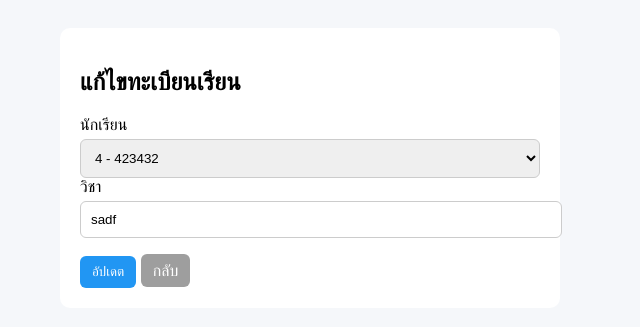
After one commit to RutRutss/69-1-BIT2-WebAppDev-WorkSheet, a PHP site: page /edit_register_form.php?id=1 in a window 1280 px wide. The commit adds this page. Shown: the top 327 px of the page, without its empty margins (330-970 px from the left). Run offline with PHP 8.4, Linux system fonts and the light colour scheme; data comes from the database, SQL or seed files in the repository.

Commit message:
Add CRUD functionality for student registration, including forms for adding, editing, and deleting records

```diff
--- /dev/null
+++ b/ใบงานที่ 3 เชื่อมต่อและจัดการฐานข้อมูลผ่านหน้าเว็บ (CRUD)/edit_register_form.php
@@ -0,0 +1,116 @@
+<?php
+include "database/connect.php";
+
+$id = intval($_GET['id']);
+
+// ดึงข้อมูล register เดิม
+$sql = "SELECT * FROM registers WHERE register_id = $id";
+$result = mysqli_query($conn, $sql);
+$data = mysqli_fetch_assoc($result);
+?>
+<!DOCTYPE html>
+<html lang="th">
+
+<head>
+    <meta charset="UTF-8">
+    <title>แก้ไขข้อมูล</title>
+
+    <style>
+        body {
+            font-family: Arial;
+            background: #f5f7fa;
+            padding: 20px;
+        }
+
+        .container {
+            max-width: 500px;
+            margin: auto;
+        }
+
+        .card {
+            background: #fff;
+            padding: 20px;
+            border-radius: 10px;
+        }
+
+        input, select {
+            width: 100%;
+            padding: 10px;
+            margin-top: 5px;
+            border-radius: 6px;
+            border: 1px solid #ccc;
+        }
+
+        .btn {
+            padding: 8px 12px;
+            border: none;
+            border-radius: 6px;
+            color: white;
+            cursor: pointer;
+        }
+
+        .btn-update {
+            background: #2196F3;
+        }
+
+        .btn-update:hover {
+            background: #1e88e5;
+        }
+
+        .btn-back {
+            background: #9e9e9e;
+            text-decoration: none;
+            padding: 8px 12px;
+            border-radius: 6px;
+            color: white;
+        }
+
+        .btn-back:hover {
+            background: #757575;
+        }
+    </style>
+</head>
+
+<body>
+
+<div class="container">
+<div class="card">
+
+<h2>แก้ไขทะเบียนเรียน</h2>
+
+<form action="controllers/update_register.php" method="post">
+
+    <input type="hidden" name="id" value="<?= $data['register_id'] ?>">
+
+    นักเรียน
+    <select name="student_id" required>
+        <option value="">-- เลือกนักเรียน --</option>
+
+        <?php
+        $sql = "SELECT * FROM students";
+        $result = mysqli_query($conn, $sql);
+
+        foreach ($result as $student) {
+            $selected = ($student['student_id'] == $data['student_id']) ? "selected" : "";
+        ?>
+            <option value="<?= $student['student_id'] ?>" <?= $selected ?>>
+                <?= $student['student_id'] ?> - <?= $student['name'] ?>
+            </option>
+        <?php } ?>
+    </select>
+
+    วิชา
+    <input type="text" name="subject" value="<?= $data['subject'] ?>" required>
+
+    <br><br>
+
+    <button class="btn btn-update">อัปเดต</button>
+    <a href="register.php" class="btn-back">กลับ</a>
+
+</form>
+
+</div>
+</div>
+
+</body>
+</html>
```
Also changed, not shown: ใบงานที่ 3 เชื่อมต่อและจัดการฐานข้อมูลผ่านหน้าเว็บ (CRUD)/controllers/delete_register.php (added, +11 -0 lines), ใบงานที่ 3 เชื่อมต่อและจัดการฐานข้อมูลผ่านหน้าเว็บ (CRUD)/controllers/update_register.php (added, +14 -0 lines), ใบงานที่ 3 เชื่อมต่อและจัดการฐานข้อมูลผ่านหน้าเว็บ (CRUD)/register.php (+9 -3 lines), ใบงานที่ 3 เชื่อมต่อและจัดการฐานข้อมูลผ่านหน้าเว็บ (CRUD)/add_register_form.php (renamed from ใบงานที่ 3 เชื่อมต่อและจัดการฐานข้อมูลผ่านหน้าเว็บ (CRUD)/add_register.php), 2 other files.
